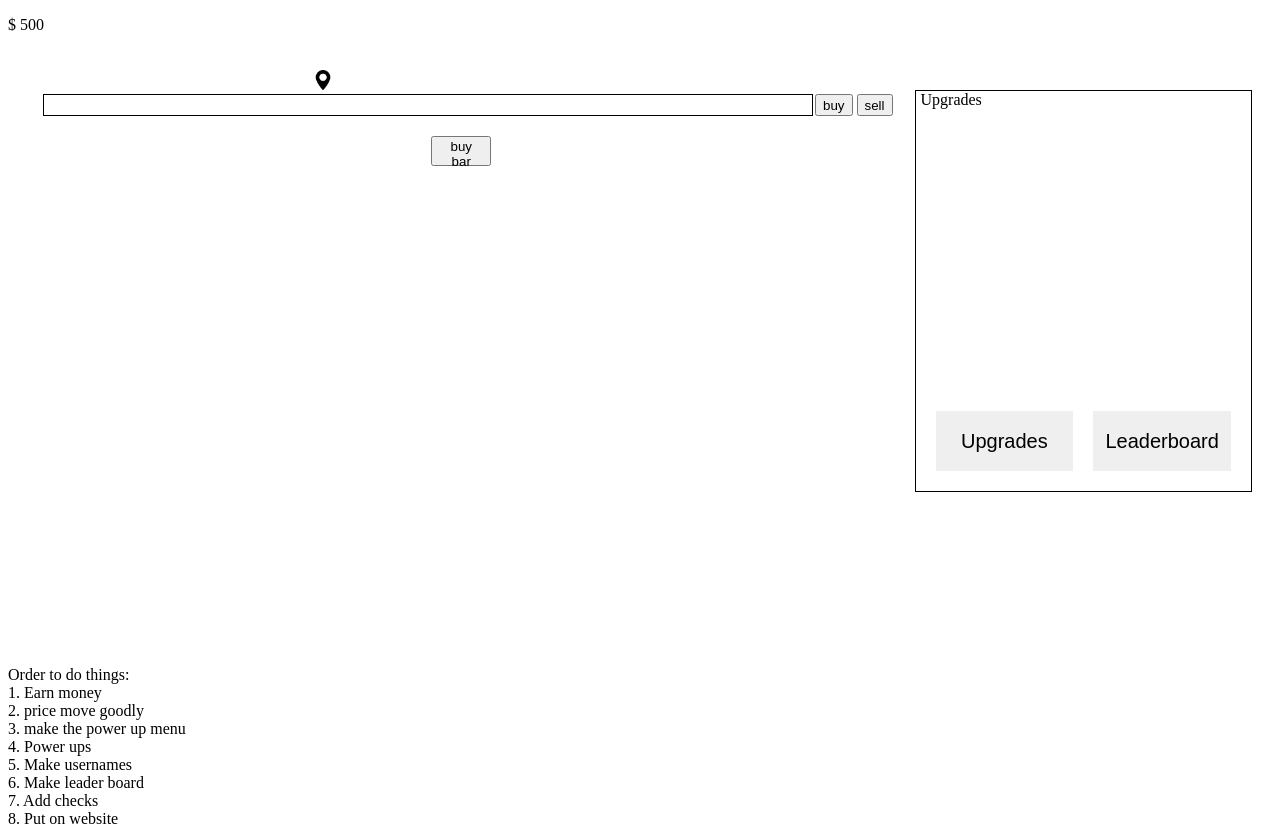
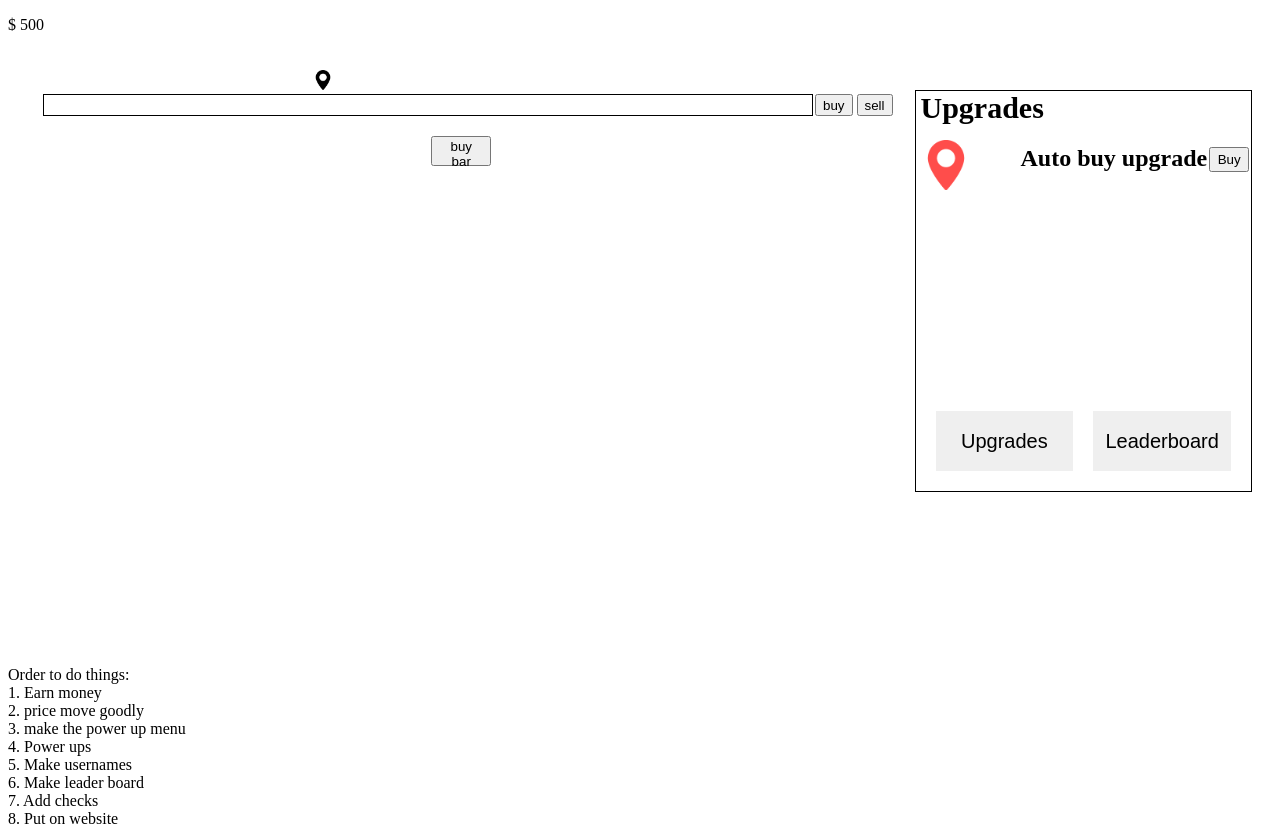
Before and after one commit to SnakeSnuggles/stok, a website: page index.html in a window 1280 px wide. Drawn offline with Linux system fonts and the light colour scheme.

Commit message:
added auto buy marker

```diff
--- a/index.html
+++ b/index.html
@@ -6,7 +6,7 @@
     <link rel="stylesheet" href="styles.css">
     <title>Stok</title>
 </head>
-<body>
+<body onmousemove="get_coords(event)">
     <p id="money"></p>
         <div style="display: flex;">
             <div>
@@ -16,7 +16,21 @@
             <div class="side_menu_border">
                 <div style="display: flex;flex-direction: column;margin: 0;height: 100%">
                     <div class="scroll">
-                        <div class="content_div show" style="display: block;" id="Upgrade_cont">Upgrades</div>
+                        <div class="content_div show" style="display: block;" id="Upgrade_cont">
+                            <MyHeader1>Upgrades</MyHeader1>
+                            <div style="display: flex;">
+                                <div id="">
+                                    <img src="assets/coloured_marker.png" class=" upgrade_icon no_drag" ondragstart="return false;" alt="">
+                                </div>
+
+                                <div style="width: 100%;display: flex;">
+                                    <h2>Auto buy upgrade</h2>
+                                    <button onclick="add_auto_buy()" class="upgrade_buy_button">Buy</button>
+                                </div>
+                            </div>
+
+
+                        </div>
                         <div class="content_div show" id="Leader_cont">Leaderboard</div>
                     </div>
                     <div class="side_menu">
--- a/main.js
+++ b/main.js
@@ -2,6 +2,7 @@ var bar_count = 0
 var money = 500
 var stocks_owned = {}
 var marker_count = {}
+var auto_buy_count = 0;
 var price = {}
 function getRandomArbitrary(min, max) {
     return Math.random() * (max - min) + min;
@@ -59,7 +60,7 @@ function create_bar()
     new_div.innerHTML =
     `
         <div id="bar_area${bar_count}" class="bar_area">
-        <img id="marker${bar_count}" class="marker" src="assets/marker.png">
+        <img id="marker${bar_count}" class="marker" ondragstart="return false;" src="assets/marker.png">
         <div class="samel">
             <div style="width: 100%;" class="samel containers">
                 <div id="bar${bar_count}" class="bar"></div>
@@ -194,13 +195,66 @@ function toggle_menu(div)
     }
 }
 
+document.body.onmousedown = function() {
+    mouseDown = true;
+  };
+  document.body.onmouseup = function() {
+    mouseDown = false;
+  };
+document.addEventListener("mousemove", function(event) {
+    coords = [event.clientX, event.clientY];
+});
+
+// Add auto-buy functionality
+function add_auto_buy() {
+    auto_buy_count++;
+
+    if (auto_buy_count > bar_count) {
+        auto_buy_count--;
+        return;
+    }
+
+    const bar = document.getElementById(`bar_area${auto_buy_count}`);
+
+    var img = document.createElement("img");
+    img.src = "assets/coloured_marker.png";
+    img.classList = "marker huerotate";
+    img.id = `buy_marker${auto_buy_count}`;
+    img.style.position = "absolute"; // Ensure the image is positioned relative to the parent
+    img.style.left = "0px"; // Initialize position
+    img.ondragstart = function () { return false; };
+
+    bar.prepend(img);
+
+    var initialMouseX;
+    var initialElementX;
+
+    img.addEventListener("mousedown", function(event) {
+        initialMouseX = event.clientX;
+        initialElementX = parseInt(img.style.left || 0);
+        mouseDown = true;
+    });
+
+    img.addEventListener("mouseup", function() {
+        mouseDown = false;
+    });
+
+    img.addEventListener("mousemove", function(event) {
+        if (mouseDown) {
+            var deltaX = event.clientX - initialMouseX;
+            img.style.left = (initialElementX + deltaX) + "px";
+        }
+    });
+}
+
 
 function main_loop()
 {
 
-    const money_f = document.getElementById("money")
-    money_f.innerHTML = `$ ${money}`
+    const money_f = document.getElementById("money");
+    money_f.innerHTML = `$ ${money}`;
     setTimeout(main_loop,1);
+
 }
 
 create_bar();
--- a/styles.css
+++ b/styles.css
@@ -7,6 +7,28 @@
 .red_to_green
 {
     filter: hue-rotate(135deg);
+}
+.no_drag
+{
+    -webkit-user-drag: none;
+    user-select: none;
+    -moz-user-select: none;
+    -webkit-user-select: none;
+    -ms-user-select: none;
+
+}
+.upgrade_icon
+{
+    height: 50px;
+    width: 50px;
+    margin-top: 15px;
+    margin-right: 50px;
+}
+.upgrade_buy_button
+{
+    width: 40px;
+    height: 25px;
+    margin: auto;
 }
 .marker
 {
@@ -28,6 +50,12 @@ img
 .button {
     margin-left: 2px;
     margin-right: 2px;
+}
+MyHeader1
+{
+    font-size: 30px;
+    margin: 0;
+    font-weight: bold;
 }
 .bar_area
 {
```
